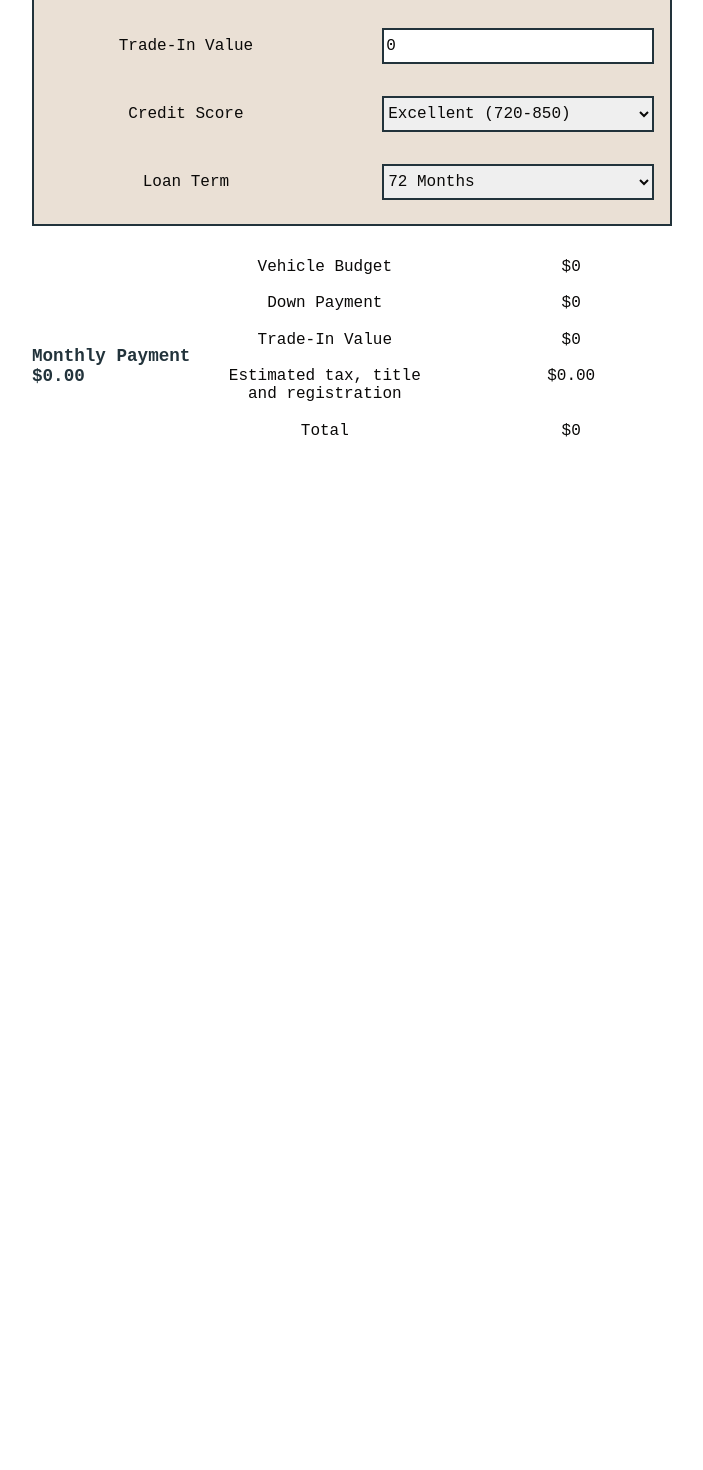
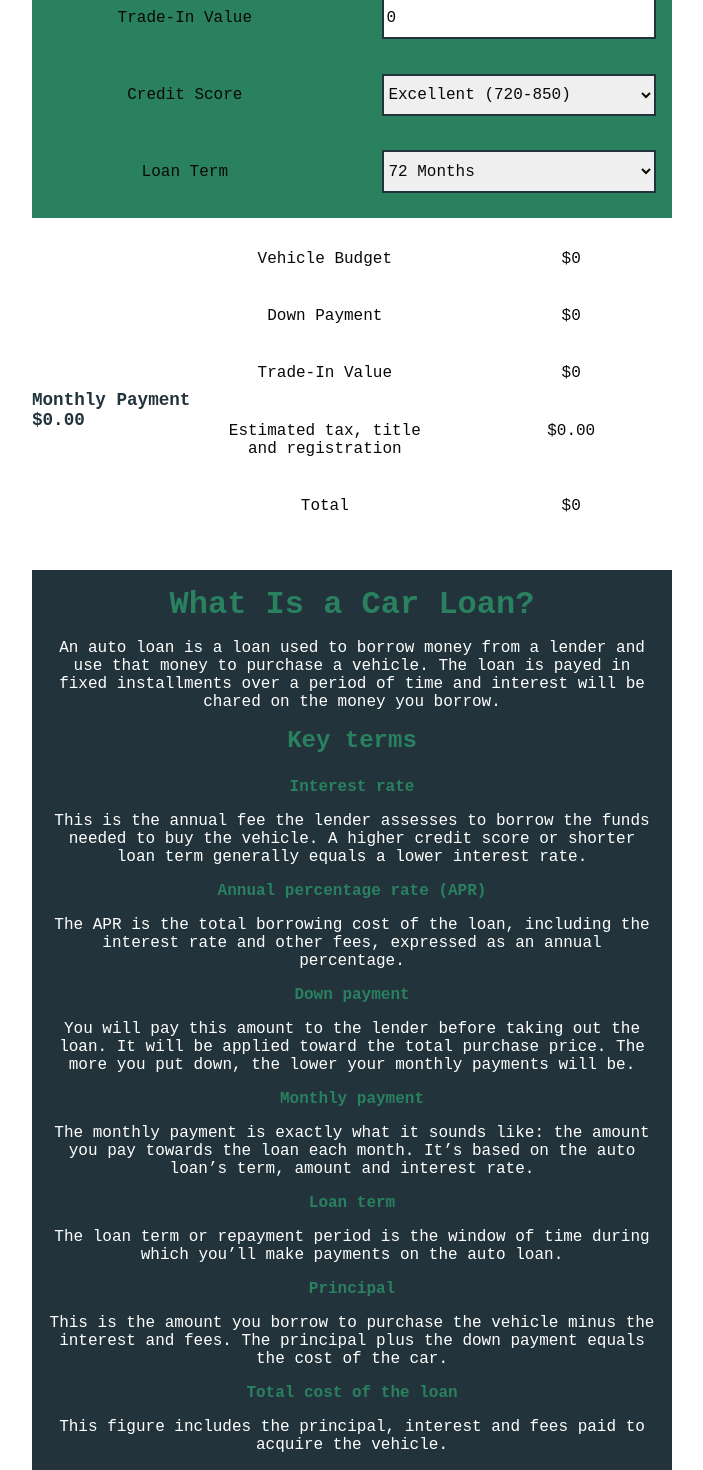
Before and after one commit to JonathanV001/Finance_App, a React (Create React App) app: page / in a window 1280 px wide. Shown: the part 268-1738 px from the top of the page, without its empty margins (288-991 px from the left). Before the commit the page ends 816 px from the top, so only its background shows below. Built offline with nearby package versions, Linux system fonts and the light colour scheme.

Commit message:
Changed colors again and added new section for information

```diff
--- a/src/App.js
+++ b/src/App.js
@@ -4,6 +4,8 @@ import AutoForm from './AutoForm';
 import AutoDetails from './AutoDetails';
 import MortgageForm from './MortgageForm';
 import MortgageDetails from './MortgageDetails';
+import AutoInformation from './AutoInformation';
+import MortgageInformation from './MortgageInformation';
 import { Routes, Route } from 'react-router-dom';
 import { DataProvider } from './context/DataContext';
 
@@ -14,8 +16,8 @@ function App() {
           <Nav />
           <Routes>
             {/* maybe route to '/' */}
-            <Route path = '/' element={<div className='formAndDetailsContainer'><AutoForm/><AutoDetails/></div>}/>
-            <Route path = '/mortgage' element={<div className='formAndDetailsContainer'><MortgageForm /><MortgageDetails /></div>} />
+            <Route path = '/' element={<div className='formAndDetailsContainer'><AutoForm/><AutoDetails/><AutoInformation/></div>}/>
+            <Route path = '/mortgage' element={<div className='formAndDetailsContainer'><MortgageForm /><MortgageDetails /><MortgageInformation/></div>} />
           </Routes>
     </div>
     </DataProvider>
--- /dev/null
+++ b/src/AutoInformation.js
@@ -0,0 +1,58 @@
+import React from "react";
+
+const AutoInformation = () => {
+  return (
+    <div class="informationContainer">
+      <h1>What Is a Car Loan?</h1>
+      <p>
+        An auto loan is a loan used to borrow money from a lender and use that
+        money to purchase a vehicle. The loan is payed in fixed installments
+        over a period of time and interest will be chared on the money you
+        borrow.
+      </p>
+
+      <h2>Key terms</h2>
+      <h3>Interest rate</h3>
+      <p>
+        This is the annual fee the lender assesses to borrow the funds needed to
+        buy the vehicle. A higher credit score or shorter loan term generally
+        equals a lower interest rate.
+      </p>
+      <h3>Annual percentage rate (APR)</h3>
+      <p>
+        The APR is the total borrowing cost of the loan, including the interest
+        rate and other fees, expressed as an annual percentage.
+      </p>
+      <h3>Down payment</h3>
+      <p>
+        You will pay this amount to the lender before taking out the loan. It
+        will be applied toward the total purchase price. The more you put down,
+        the lower your monthly payments will be.
+      </p>
+      <h3>Monthly payment</h3>
+      <p>
+        The monthly payment is exactly what it sounds like: the amount you pay
+        towards the loan each month. It’s based on the auto loan’s term, amount
+        and interest rate.
+      </p>
+      <h3>Loan term</h3>
+      <p>
+        The loan term or repayment period is the window of time during which
+        you’ll make payments on the auto loan.
+      </p>
+      <h3>Principal</h3>
+      <p>
+        This is the amount you borrow to purchase the vehicle minus the interest
+        and fees. The principal plus the down payment equals the cost of the
+        car.
+      </p>
+      <h3>Total cost of the loan</h3>
+      <p>
+        This figure includes the principal, interest and fees paid to acquire
+        the vehicle.
+      </p>
+    </div>
+  );
+};
+
+export default AutoInformation;
--- /dev/null
+++ b/src/MortgageInformation.js
@@ -0,0 +1,58 @@
+import React from 'react';
+
+const MortgageInformation = () => {
+  return (
+    <div className='informationContainer'>
+      <h1>What Is a Mortgage?</h1>
+      <p>
+        An mortgage is a loan used to borrow money from a lender and use that
+        money to purchase a home, plot of land, or real estate. The loan is payed
+        in a series of regular payments divided into principal and interest.
+        The property itself is used as collateral
+      </p>
+
+      <h2>Key terms</h2>
+      <h3>Interest rate</h3>
+      <p>
+        This is the annual fee the lender assesses to borrow the funds needed to
+        buy the vehicle. A higher credit score or shorter loan term generally
+        equals a lower interest rate.
+      </p>
+      <h3>Annual percentage rate (APR)</h3>
+      <p>
+        The APR is the total borrowing cost of the loan, including the interest
+        rate and other fees, expressed as an annual percentage.
+      </p>
+      <h3>Down payment</h3>
+      <p>
+        You will pay this amount to the lender before taking out the loan. It
+        will be applied toward the total purchase price. The more you put down,
+        the lower your monthly payments will be.
+      </p>
+      <h3>Monthly payment</h3>
+      <p>
+        The monthly payment is exactly what it sounds like: the amount you pay
+        towards the loan each month. It’s based on the mortgage's term, amount
+        and interest rate.
+      </p>
+      <h3>Loan term</h3>
+      <p>
+        The loan term or repayment period is the window of time during which
+        you’ll make payments on the mortgage.
+      </p>
+      <h3>Principal</h3>
+      <p>
+        This is the amount you borrow to purchase the mortgage minus the interest
+        and fees. The principal plus the down payment equals the cost of the
+        home.
+      </p>
+      <h3>Total cost of the loan</h3>
+      <p>
+        This figure includes the principal, interest and fees paid to acquire
+        the home.
+      </p>
+    </div>
+  );
+}
+
+export default MortgageInformation;
--- a/src/index.css
+++ b/src/index.css
@@ -26,18 +26,17 @@ code {
   grid-template-columns: 45% 45%;
   grid-gap:1em 10%;
   width: 100%;
-  height: 50%;
-  margin: 2em;
+  height: 50vh;
   /*border: 2px solid black;*/
-  border: 2px solid #22333B;
   /*background-color:rgb(163, 200, 255);*/
-  background-color: #EAE0D5;
+  background-color: #298160;
   align-items: center;
 }
 
 .form input{
   width: 100%;
   height: 70%;
+  max-height: 50px;
   /*border: 2px solid rgb(200,200,200);*/
   border: 2px solid #22333B;
   justify-self: center;
@@ -48,8 +47,8 @@ code {
 }
 
 .form input:focus{
-  background-color: #C6AC8E;
-  border: 2px solid #5E503F;
+  background-color: #22333B;
+  color: white;
   outline: none;
 }
 
@@ -60,6 +59,7 @@ code {
 .form select{
   width: 100%;
   height: 70%;
+  max-height: 50px;
   border: 2px solid #22333B;
 }
 
@@ -72,14 +72,11 @@ code {
   display: flex;
   justify-content: center;
   align-items: center;
-  padding: .5em;
 }
 
 .App{
   max-width: 900px;
   width: 50vw;
-  height: 100vh;
-  max-height: 100vh;
   min-height: 500px;
   display: flex;
   flex-direction: column;
@@ -97,6 +94,8 @@ code {
 .nav{
   width: 70%;
   height: 54px;
+  margin-top: 1em;
+  margin-bottom: 1em;
   /*border: 2px solid rgb(135, 183, 255);*/
 border: 2px solid #5E503F;
 }
@@ -105,7 +104,7 @@ border: 2px solid #5E503F;
   width: 50%;
   text-align: center;
   /*background-color: rgb(135, 183, 255);*/
-  background-color: #C6AC8E;
+  background-color: #22333B;
 }
 
 .whiteText{
@@ -134,9 +133,9 @@ border: 2px solid #5E503F;
 
 .paymentDisplay{
   width: 100%;
-  height: 30%;
-  max-height: 30%;
+  height: 40vh;
   display: flex;
+  margin-top: 2em;
 
 }
 
@@ -166,6 +165,31 @@ border: 2px solid #5E503F;
   justify-self: center;
 }
 
+.informationContainer{
+  padding-top: 1em;
+  text-align: center;
+  background-color: #22333B;
+  color: white;
+}
+
+.informationContainer p{
+  margin: 1em;
+  color: white;
+}
+
+.informationContainer h1, h2, h3{
+  color: #298160;
+}
+
+.informationContainer h1{
+  font-size: clamp(2rem, 2vh, 3rem);
+}
+
+.informationContainer h2{
+  font-size: clamp(1.5rem, 2vh, 2rem);
+  margin-bottom: 1em;
+}
+
 .colorGreen{
   /*color: rgb(0, 100, 0);*/
 }
@@ -175,3 +199,24 @@ border: 2px solid #5E503F;
     width: 100vw;
   }
 }
+
+@media (orientation: portrait){
+  .form{
+    height: 90vh;
+  }
+  .paymentDisplay{
+    height: 90vh;
+    flex-direction: column;
+    justify-content: center;
+    align-items: center;
+    margin: 0;
+  }
+  .paymentLeftDiv{
+    align-items: center;
+    width: 100%;
+    margin-bottom: 2em;
+  }
+  .paymentLeftDiv h1{
+    font-size: clamp(2rem, 2vh, 3rem);
+  }
+}
```
